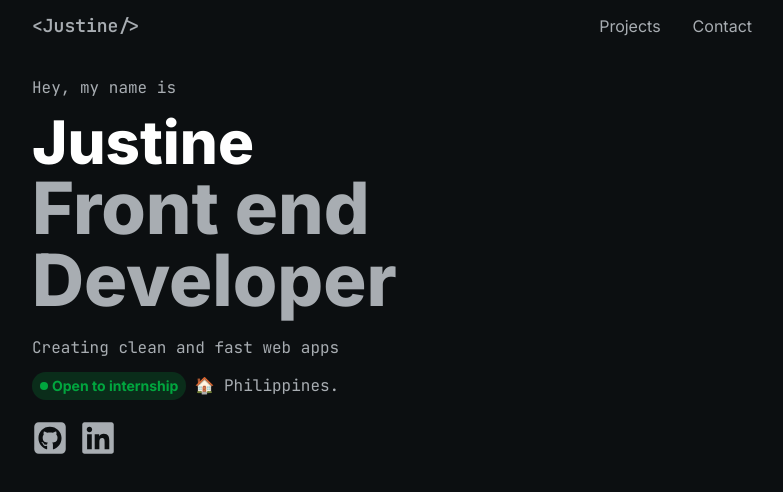
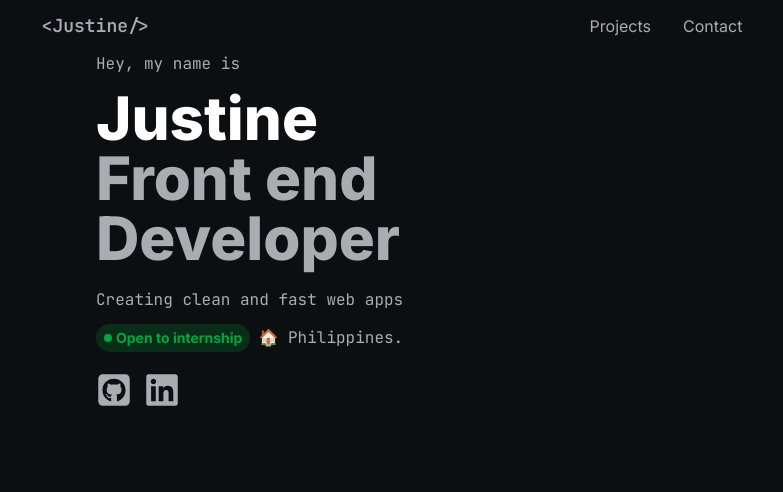
Before and after one commit to Syddl/justine-portfolio, a Next.js app: page / in a window 1280 px wide. Shown: the top 492 px of the page, without its empty margins (248-1031 px from the left). Built offline with nearby package versions, Linux system fonts and the light colour scheme.

Commit message:
fix: fixed the headeR

```diff
--- a/src/app/layout.js
+++ b/src/app/layout.js
@@ -19,12 +19,13 @@ const jetbrains = JetBrains_Mono({
 export default function RootLayout({ children }) {
   return (
     <html lang="en">
-      <body className="bg-[#0c0f11]">
-        <header className="text-[#A8ADB2] flex justify-between items-center py-3 px-6 md:mx-32 lg:mx-32 xl:mx-64 2xl:mx-96 ">
+      <body className="bg-[#0c0f11] w-full">
+        <header className="lg:w-[50%] lg:relative lg:left-[25%]">
+          <div className="text-[#A8ADB2] flex justify-between items-center py-3 px-6 md:justify-center md:gap-110">
             <Link href="/" className={`${jetbrains.className} cursor-pointer text-lg`}>
               {`<Justine/>`}
             </Link>
-          <nav className={`${inter.className} flex gap-5 sm:gap-7 md:gap-8`}>
+            <nav className={`${inter.className} flex gap-8`}>
               <Link href="/#project"
                 className="text-[16px]">
                 Projects
@@ -34,6 +35,7 @@ export default function RootLayout({ children }) {
                 Contact
               </Link>
             </nav>
+          </div>
         </header>
         {children}
       </body>
--- a/src/app/page.js
+++ b/src/app/page.js
@@ -21,13 +21,16 @@ const jetbrains = JetBrains_Mono({
 
 export default function Home() {
   return (
-    <main className=" flex items-center px-4 py-6 text-[#A8ADB2] sm:px-6 md:mx-32 lg:mx-32 xl:mx-64 2xl:mx-96">
+    <main className="lg:w-[50%] lg:relative lg:left-[25%]">
+      <section className='items-center text-[#A8ADB2] sm:px-6'>
         <div>
           <p className={`${jetbrains.className} mb-3`}>Hey, my name is</p>
           <div className='mb-5'>
-          <h1 className={`${inter.className} text-white text-5xl font-extrabold md:text-6xl `}>Justine</h1>
-          <h1 className={`${inter.className} text-5xl font-extrabold md:text-6xl lg:text-7xl`}>Front end</h1>
-          <h1 className={`${inter.className} text-5xl font-extrabold md:text-6xl lg:text-7xl`}>Developer</h1>
+            <h1 className='text-5xl font-extrabold md:text-6xl'>
+              <span className={`${inter.className} text-white block`}>Justine</span>
+              <span className={`${inter.className} block`}>Front end</span>
+              <span className={`${inter.className} block`}>Developer</span>
+            </h1>
           </div>
           <p className={`${jetbrains.className} mb-3`}>Creating clean and fast web apps</p>
           <div className='flex gap-2 items-center mb-5'>
@@ -46,6 +49,7 @@ export default function Home() {
             </a>
           </div>
         </div>
+      </section>
 
     </main>
   );
```
Lines whose indentation alone changed are shown as unchanged.
